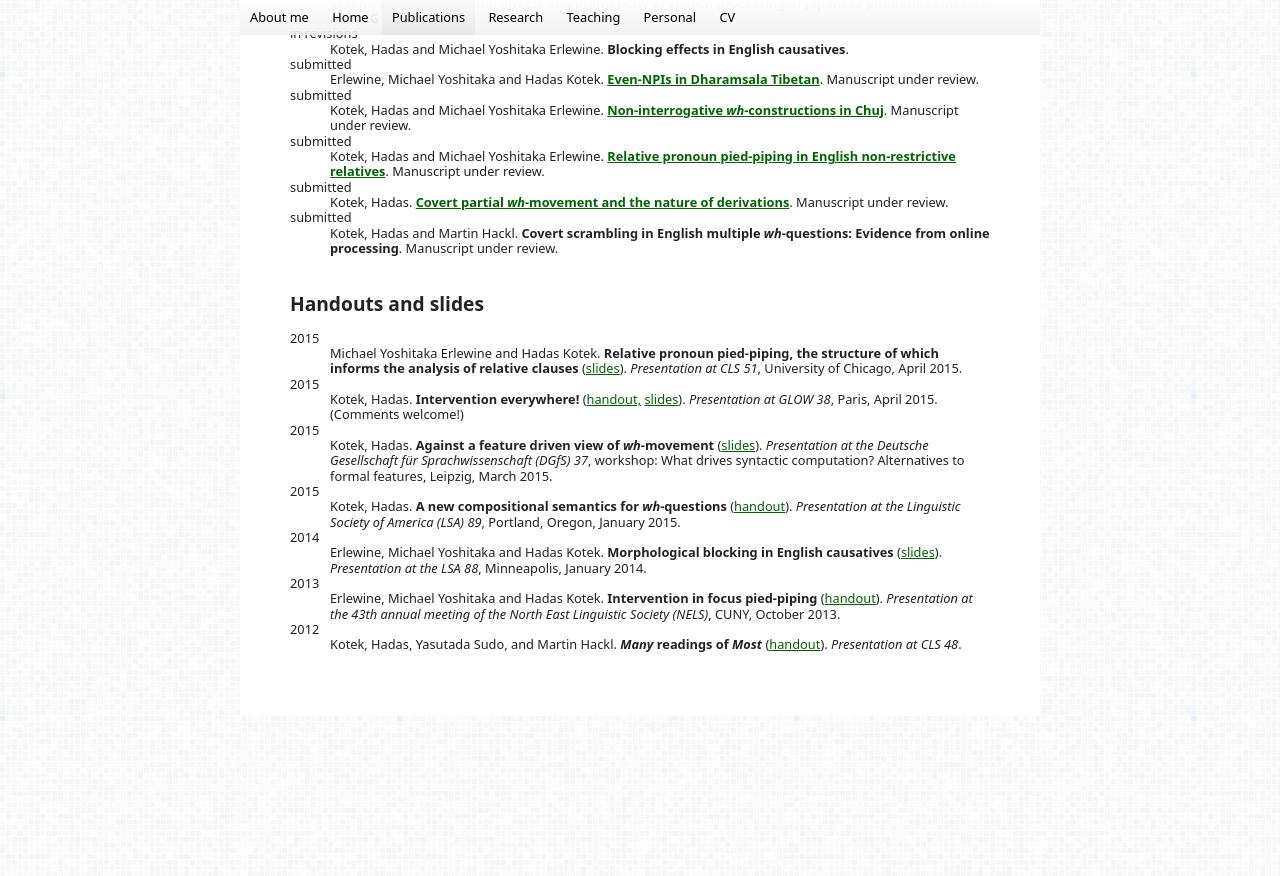
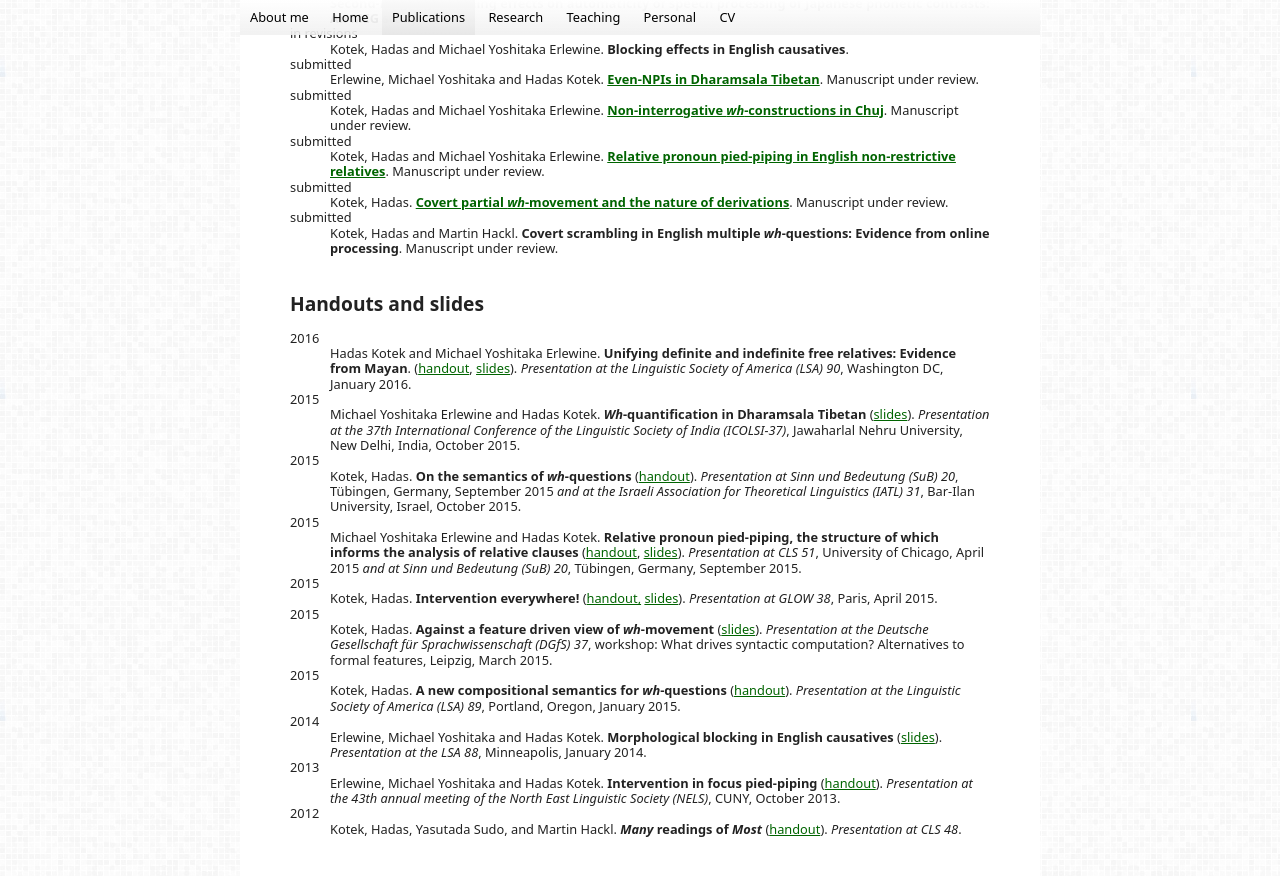
Before and after one commit to hkotek/hkotek.com, a Jekyll site: the page built from publications.md, in a window 1280 px wide and 900 px high, scrolled down 1533 px. Shown: the top 876 px of the window. Built offline with Jekyll 4.4.1, drawn with Linux system fonts in a browser that asks for light colours; before the commit the page ends 2249 px from its top, so only the background shows below that.

Commit message:
update recent presentations, LSA handout/slides

```diff
--- a/publications.md
+++ b/publications.md
@@ -107,11 +107,20 @@ submitted
 
 Handouts and slides
 -------------------
-2015
-: Michael Yoshitaka Erlewine and Hadas Kotek. **Relative pronoun pied-piping, the structure of which informs the analysis of relative clauses** ([slides](Erlewine-kotek-relp-cls2015.pdf)). *Presentation at CLS 51*, University of Chicago, April 2015.
+2016
+: Hadas Kotek and Michael Yoshitaka Erlewine. **Unifying definite and indefinite free relatives: Evidence from Mayan**. ([handout](LSA90-handout.pdf), [slides](LSA90-slides.pdf)). *Presentation at the Linguistic Society of America (LSA) 90*, Washington DC, January 2016.
 
 2015
-: Kotek, Hadas. **Intervention everywhere!** ([handout,](Kotek-intervention-everywhere-handout.pdf) [slides](Kotek-intervention-everywhere-slides.pdf)). *Presentation at GLOW 38*, Paris, April 2015. (Comments welcome!)
+: Michael Yoshitaka Erlewine and Hadas Kotek. ***Wh*-quantification in Dharamsala Tibetan** ([slides](ICOLSI-slides.pdf)). *Presentation at the  37th International Conference of the Linguistic Society of India (ICOLSI-37)*,  Jawaharlal Nehru University, New Delhi, India, October 2015.
+
+2015
+: Kotek, Hadas. **On the semantics of *wh*-questions** ([handout](SuB20-wh-handout.pdf)). *Presentation at Sinn und Bedeutung (SuB) 20*, Tübingen, Germany, September 2015 *and at the Israeli Association for Theoretical Linguistics (IATL) 31*, Bar-Ilan University, Israel, October 2015.
+
+2015
+: Michael Yoshitaka Erlewine and Hadas Kotek. **Relative pronoun pied-piping, the structure of which informs the analysis of relative clauses** ([handout](SuB20-RC-handout.pdf), [slides](Erlewine-kotek-relp-cls2015.pdf)). *Presentation at CLS 51*, University of Chicago, April 2015 *and at Sinn und Bedeutung (SuB) 20*, Tübingen, Germany, September 2015.
+
+2015
+: Kotek, Hadas. **Intervention everywhere!** ([handout,](Kotek-intervention-everywhere-handout.pdf) [slides](Kotek-intervention-everywhere-slides.pdf)). *Presentation at GLOW 38*, Paris, April 2015.
 
 2015
 : Kotek, Hadas. **Against a feature driven view of *wh*-movement** ([slides](Kotek-covert-scrambling-slides.pdf)). *Presentation at the Deutsche Gesellschaft für Sprachwissenschaft (DGfS) 37*, workshop: What drives syntactic computation? Alternatives to formal features, Leipzig, March 2015.
```
Also changed, not shown: index.md (+5 -5 lines), research.md (+7 -1 lines), 8 other files.
